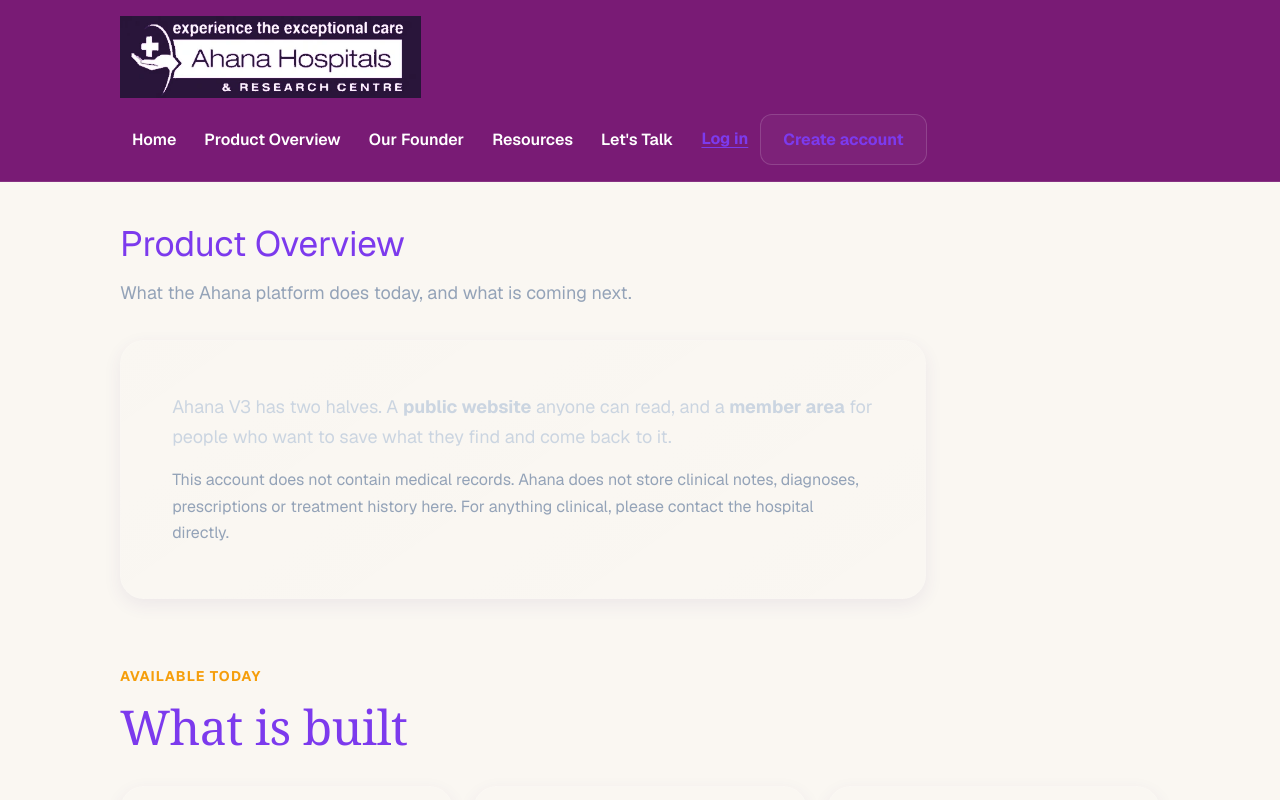
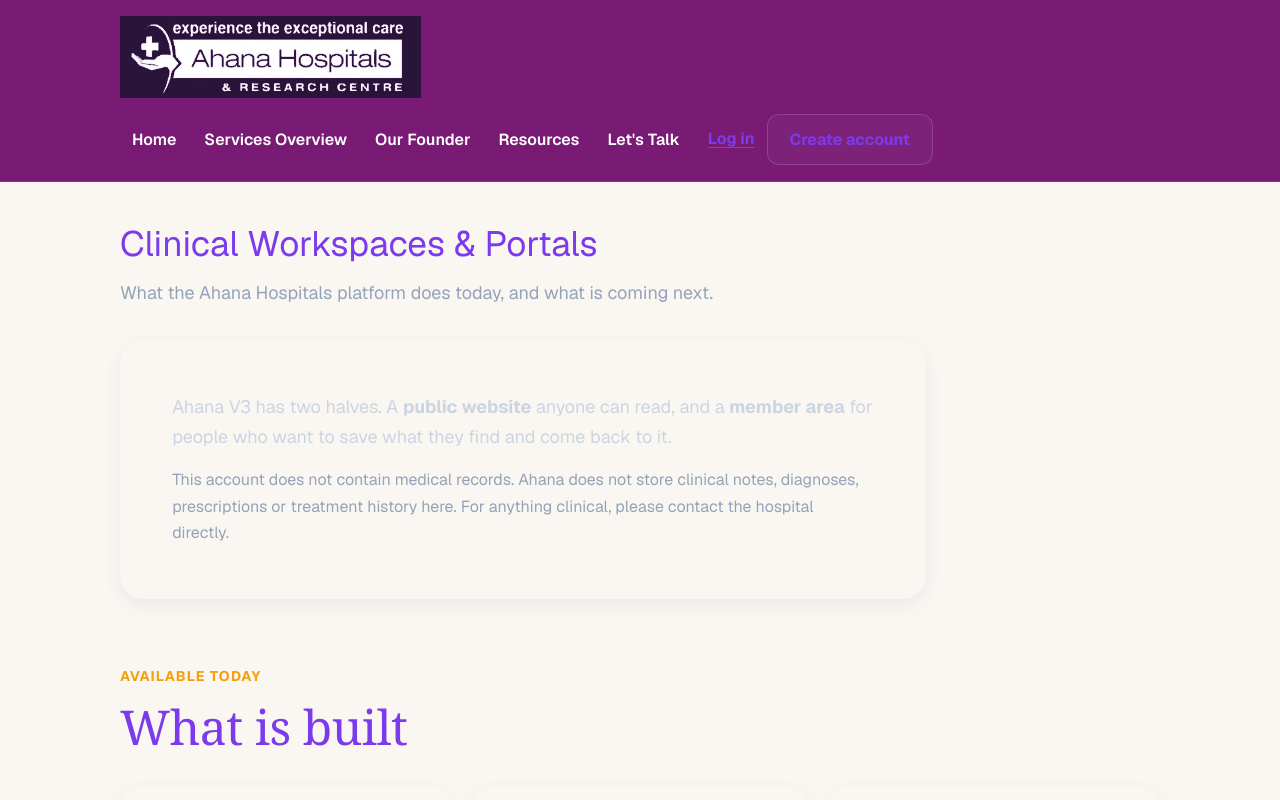
Before and after one commit to exadreamsllc/ahanahospitals, a Next.js app: page /tenants/1/product-overview in a window 1280 px wide. Shown: the top 800 px of the page. Built offline with nearby package versions, Linux system fonts and the light colour scheme; no server answers.

Commit message:
Execute approved marketing/branding plan: integrate Chellamuthu Trust copyright/tagline in footer, expand founder biography with trust context, rebrand Product Overview to Services Overview, and inject JSON-LD Local Business schema metadata

```diff
--- a/app/layout.tsx
+++ b/app/layout.tsx
@@ -47,6 +47,34 @@
       lang="en"
       className={`${geistSans.variable} ${geistMono.variable} antialiased`}
     >
+      <head>
+        <script
+          type="application/ld+json"
+          dangerouslySetInnerHTML={{
+            __html: JSON.stringify({
+              "@context": "https://schema.org",
+              "@type": "MedicalOrganization",
+              "name": "Ahana Hospitals",
+              "alternateName": "M.S. Chellamuthu Trust & Research Foundation",
+              "url": "https://www.dotheneeds.com",
+              "logo": "https://www.dotheneeds.com/assets/logo.webp",
+              "contactPoint": {
+                "@type": "ContactPoint",
+                "telephone": "+91-9600314219",
+                "contactType": "emergency helpline",
+                "areaServed": "IN",
+                "availableLanguage": ["English", "Tamil"]
+              },
+              "address": {
+                "@type": "PostalAddress",
+                "addressLocality": "Madurai",
+                "addressRegion": "Tamil Nadu",
+                "addressCountry": "IN"
+              }
+            })
+          }}
+        />
+      </head>
       <body>
         {children}
         <script
--- a/app/tenants/[tenant]/product-overview/page.tsx
+++ b/app/tenants/[tenant]/product-overview/page.tsx
@@ -13,9 +13,9 @@
 import styles from "./product-overview.module.css";
 
 export const metadata: Metadata = {
-  title: "Product Overview",
+  title: "Clinical Workspaces & Portals",
   description:
-    "What the Ahana Hospitals platform does today — public website, member identity, Knowledge Centre, founder legacy, resources, My Library and Let's Talk.",
+    "What the Ahana Hospitals platform does today — public website, patient identity, clinical consoles, Knowledge Centre resources, and intake channels.",
 };
 
 export default async function ProductOverviewPage() {
@@ -23,8 +23,8 @@
 
   return (
     <MemberShell
-      title="Product Overview"
-      description="What the Ahana platform does today, and what is coming next."
+      title="Clinical Workspaces & Portals"
+      description="What the Ahana Hospitals platform does today, and what is coming next."
       isAuthenticated={Boolean(user)}
     >
       <div className={styles.stack}>
--- a/components/layout/AppFooter.tsx
+++ b/components/layout/AppFooter.tsx
@@ -17,8 +17,8 @@
         <div>
           <span className={styles.brandName}>{SITE_NAME}</span>
           <p className={styles.tagline}>
-            Compassionate mental health, neuropsychiatric care, rehabilitation,
-            education and community support.
+            A Unit of the M.S. Chellamuthu Trust & Research Foundation.
+            Helping touch, heal, and rehabilitate lives in Madurai since 1992.
           </p>
         </div>
 
--- a/lib/constants/site.ts
+++ b/lib/constants/site.ts
@@ -51,7 +51,7 @@
 
 export const PUBLIC_NAV: readonly NavItem[] = [
   { href: ROUTES.home, label: "Home" },
-  { href: ROUTES.productOverview, label: "Product Overview" },
+  { href: ROUTES.productOverview, label: "Services Overview" },
   { href: ROUTES.founder, label: "Our Founder" },
   { href: ROUTES.resources, label: "Resources" },
   { href: ROUTES.letsTalk, label: "Let's Talk" },
--- a/lib/content/founder.ts
+++ b/lib/content/founder.ts
@@ -13,9 +13,8 @@
   name: "Dr. C. Ramasubramanian",
   title: "Founder, Ahana Hospitals",
   portrait: "/assets/founder.webp",
-  /** Drawn from the founder profile brochure summary on the V2 site. */
   summary:
-    "Founder of Ahana Hospitals, known for contributions to community mental health, rehabilitation work, public education and recognition in the field.",
+    "Founder of Ahana Hospitals and the M.S. Chellamuthu Trust & Research Foundation. Renowned for pioneering psychiatric rehabilitation, community mental health programs, and advocacy across South India for over three decades.",
   brochureUrl: "/assets/brochures/dr-c-ramasubramanian-profile.pdf",
 } as const;
 
@@ -72,8 +71,8 @@
 
 /** Biography paragraphs. Only the approved summary is asserted as fact. */
 export const FOUNDER_BIOGRAPHY: readonly string[] = [
-  "Ahana Hospitals was founded on a simple belief: every person deserves to be heard, treated with dignity and supported beyond the hospital walls.",
-  "That belief shapes how care is delivered today — clinical treatment combined with rehabilitation, family involvement and community participation.",
+  "Dr. C. Ramasubramanian founded the M.S. Chellamuthu Trust & Research Foundation with a simple vision: to make mental health care accessible, affordable, and holistic. Ahana Hospitals stands today as the clinical realization of this lifelong advocacy.",
+  "This clinical vision shapes how care is delivered at Ahana today — combining advanced psychiatric treatment with community rehabilitation, caregiver education, and family participation."
 ];
 
 export const FOUNDER_BIOGRAPHY_NOTE =
```
